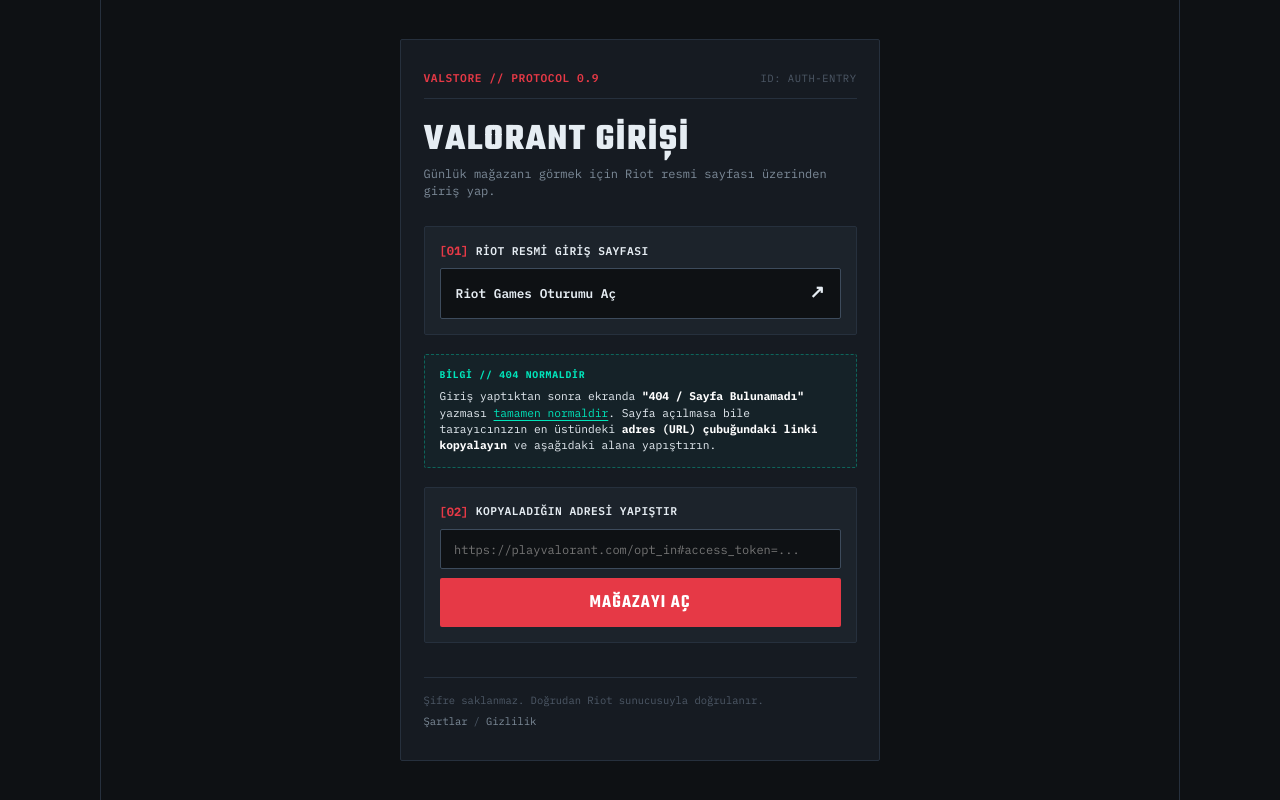
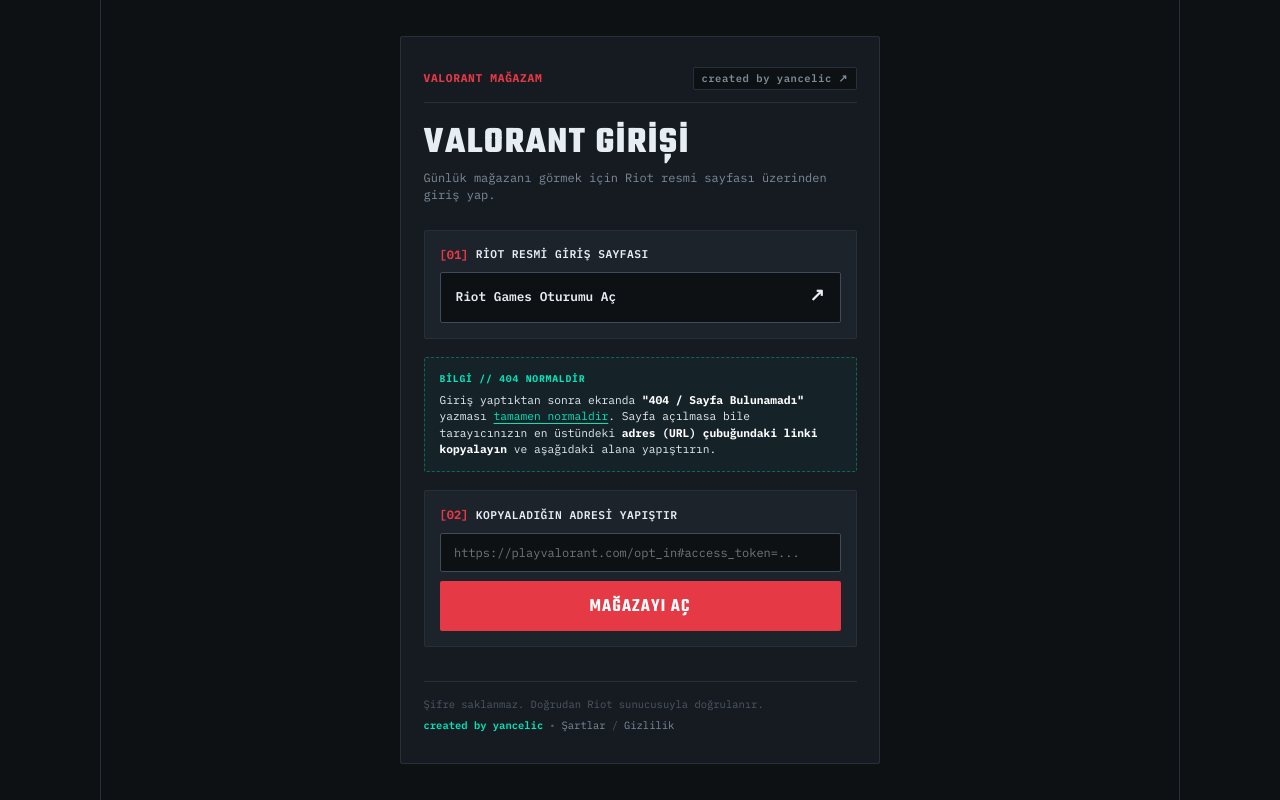
Before and after one commit to yancelic/valstore, a website: page public/index.html in a window 1280 px wide. Drawn offline with Linux system fonts and the light colour scheme; no server answers.

Commit message:
feat: rename site to Valorant Mağazam and add created by yancelic github links

```diff
--- a/public/index.html
+++ b/public/index.html
@@ -9,7 +9,7 @@
     <meta name="apple-mobile-web-app-title" content="ValStore" />
     <meta name="description" content="Valorant günlük rotasyon mühimmat manifestosu." />
 
-    <title>VALSTORE // TACTICAL MANIFEST</title>
+    <title>Valorant Mağazam</title>
     <link rel="manifest" href="/manifest.json" />
     <link rel="apple-touch-icon" href="/icons/icon-192.png" />
     <link rel="icon" type="image/png" href="/icons/icon-192.png" />
@@ -34,8 +34,8 @@
       <section id="view-login" class="manifest-view" hidden>
         <div class="auth-docket">
           <header class="docket-header">
-            <span class="docket-tag">VALSTORE // PROTOCOL 0.9</span>
-            <span class="docket-id">ID: AUTH-ENTRY</span>
+            <span class="docket-tag">VALORANT MAĞAZAM</span>
+            <a href="https://github.com/yancelic" target="_blank" rel="noopener noreferrer" class="created-by-badge" title="Geliştirici GitHub">created by yancelic ↗</a>
           </header>
 
           <div class="docket-body">
@@ -92,6 +92,8 @@
             <div class="footer-terms">
               <span>Şifre saklanmaz. Doğrudan Riot sunucusuyla doğrulanır.</span>
               <div class="footer-links">
+                <a href="https://github.com/yancelic" target="_blank" rel="noopener noreferrer" class="footer-author">created by yancelic</a>
+                <span>•</span>
                 <a href="https://www.riotgames.com/tr/terms-of-service" target="_blank" rel="noopener noreferrer">Şartlar</a>
                 <span>/</span>
                 <a href="https://www.riotgames.com/tr/privacy-notice" target="_blank" rel="noopener noreferrer">Gizlilik</a>
@@ -106,12 +108,12 @@
         <!-- Top Technical Bar -->
         <header class="tactical-header">
           <div class="header-segment brand-segment">
-            <span class="brand-code">SYS//VAL</span>
-            <span class="brand-title">VALSTORE</span>
+            <span class="brand-code">VALORANT</span>
+            <span class="brand-title">MAĞAZAM</span>
           </div>
 
           <div class="header-segment player-segment">
-            <span class="meta-label">OPERATÖR</span>
+            <span class="meta-label">HESAP</span>
             <span id="player-name" class="meta-val">--</span>
           </div>
 
@@ -155,9 +157,11 @@
             <span>HER GÜN 03:00 TSİ YENİLENİR</span>
           </div>
           <div class="footer-right">
+            <a href="https://github.com/yancelic" target="_blank" rel="noopener noreferrer" class="footer-author-badge">created by yancelic ↗</a>
+            <span>•</span>
             <a href="https://www.riotgames.com/tr/terms-of-service" target="_blank" rel="noopener noreferrer">Kullanım Şartları</a>
             <span>•</span>
-            <a href="https://www.riotgames.com/tr/privacy-notice" target="_blank" rel="noopener noreferrer">Gizlilik Bildirimi</a>
+            <a href="https://www.riotgames.com/tr/privacy-notice" target="_blank" rel="noopener noreferrer">Gizlilik</a>
           </div>
         </footer>
       </section>
--- a/public/style.css
+++ b/public/style.css
@@ -92,8 +92,36 @@ body {
   margin-bottom: 1.5rem;
 }
 
-.docket-tag { color: var(--clr-red); font-weight: 600; }
+.docket-tag { color: var(--clr-red); font-weight: 700; letter-spacing: 0.06em; }
 .docket-id  { font-size: 0.7rem; color: var(--txt-dim); }
+
+.created-by-badge {
+  font-size: 0.7rem;
+  color: var(--txt-muted);
+  text-decoration: none;
+  font-family: var(--font-mono);
+  font-weight: 600;
+  padding: 0.2rem 0.5rem;
+  border: 1px solid var(--border-line);
+  background: var(--bg-core);
+  border-radius: var(--radius-strict);
+  transition: all 150ms ease;
+}
+.created-by-badge:hover {
+  color: var(--clr-cyan);
+  border-color: var(--clr-cyan);
+}
+
+.footer-author, .footer-author-badge {
+  color: var(--clr-cyan) !important;
+  font-weight: 600;
+  text-decoration: none;
+  transition: opacity 150ms ease;
+}
+.footer-author:hover, .footer-author-badge:hover {
+  opacity: 0.8;
+  text-decoration: underline;
+}
 
 .docket-title {
   font-family: var(--font-display);
```
Also changed, not shown: public/manifest.json.
